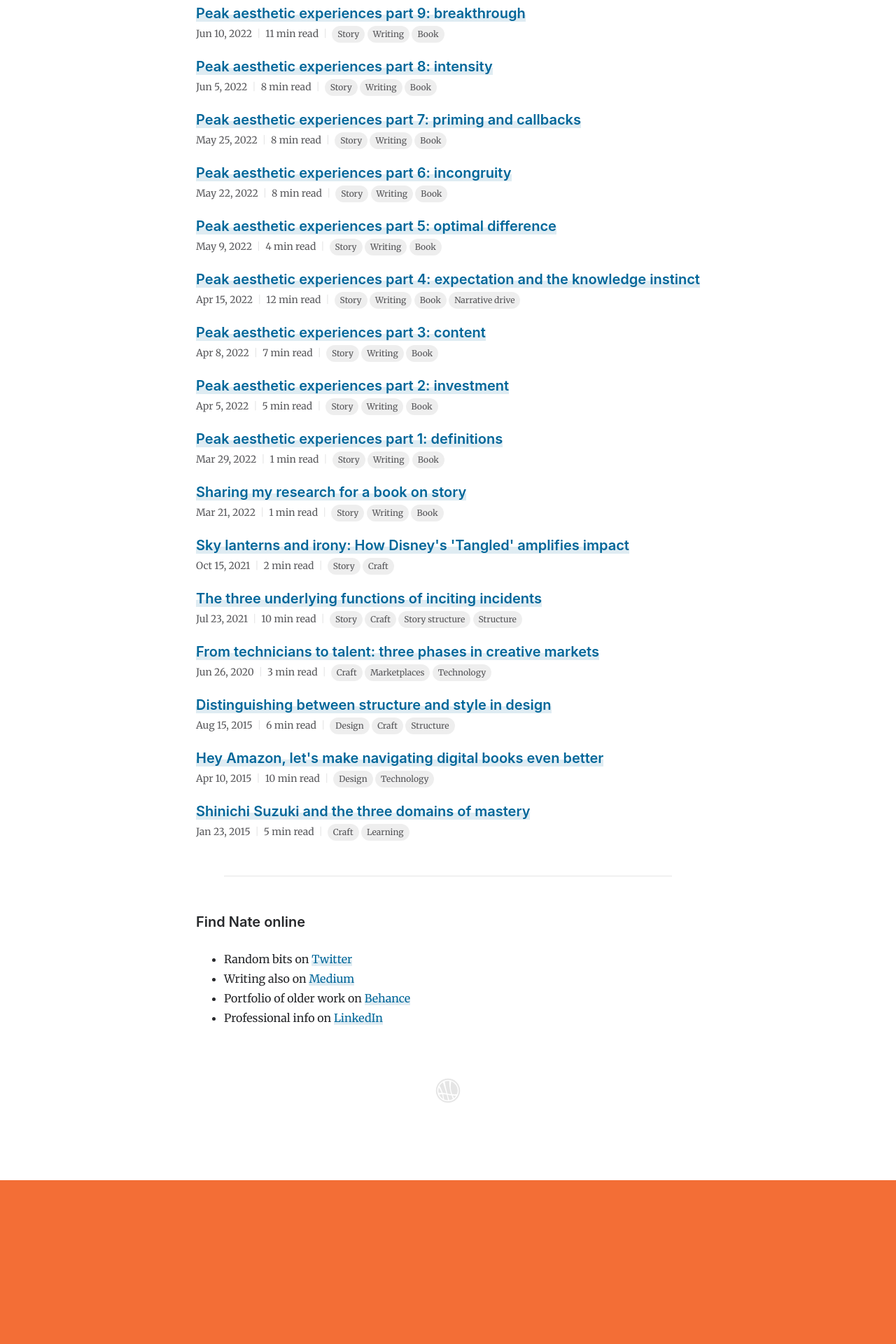
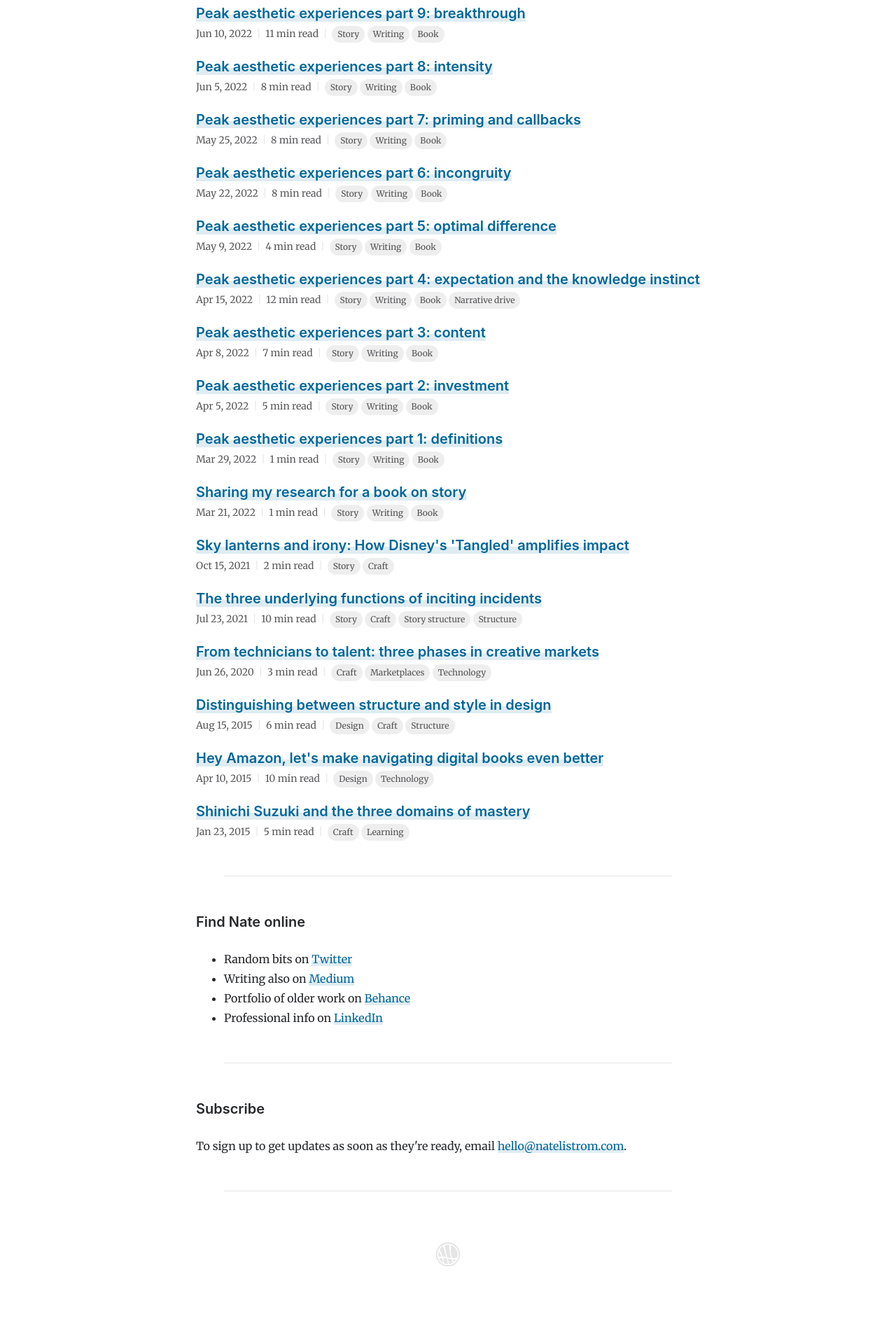
Before and after one commit to natelistrom/natelistrom.github.io, a Jekyll site: the page built from index.markdown, in a window 1280 px wide. Shown: the part 1399-3319 px from the top of the page at 70% size. Built offline with Jekyll 4.4.1, drawn with Linux system fonts in a browser that asks for light colours; before the commit the page ends 3085 px from its top, so only the background shows below that.

Commit message:
Add signup email in footer

```diff
--- a/_includes/_footer.html
+++ b/_includes/_footer.html
@@ -3,6 +3,13 @@
     <data class="u-url" href="{{ "/" | relative_url }}"></data>
 
     <div class="wrapper">
+      <hr />
+
+      <h4>Subscribe</h4>
+      <p class="center">To sign up to get updates as soon as they're ready, email <a href="mailto:hello@natelistrom.com">hello@natelistrom.com</a>.</p>
+
+      <hr />
+
       <a class="site-title" rel="author" href="{{ "/" | relative_url }}" aria-label="Home">
           <svg alt="" xmlns="http://www.w3.org/2000/svg" viewBox="-233 325 144 144" height="2rem" width="2rem">
             <path class="colorWhite" d="M-161 328.6c-9.2 0-18.2 1.8-26.6 5.4 -8.1 3.4-15.5 8.4-21.7 14.7 -6.4 6.2-11.3 13.5-14.7 21.7 -3.6 8.4-5.4 17.3-5.4 26.6 0 9.2 1.8 18.2 5.4 26.6 3.4 8.1 8.4 15.5 14.7 21.7 6.3 6.3 13.6 11.2 21.7 14.7 8.4 3.6 17.4 5.4 26.6 5.4s18.2-1.8 26.6-5.4c8.1-3.4 15.5-8.4 21.7-14.7 6.3-6.3 11.2-13.6 14.7-21.7 3.6-8.4 5.4-17.4 5.4-26.6 0-9.2-1.8-18.2-5.4-26.6 -3.4-8.1-8.4-15.5-14.7-21.7 -6.3-6.3-13.6-11.2-21.7-14.7C-142.8 330.4-151.8 328.6-161 328.6L-161 328.6z"></path>
--- a/css/styles.scss
+++ b/css/styles.scss
@@ -80,7 +80,9 @@ $colorNeutral: rgba(0,2,6,1);
 
 $colorTextPrimary: rgba($colorNeutral, 0.85);
 $colorTextSecondary: rgba($colorNeutral, 0.65);
+
 $colorBorderLight: rgba($colorNeutral, 0.1);
+
 $colorBackgroundLight: rgba($colorNeutral, 0.033);
 $colorBackgroundMedium: rgba($colorNeutral, 0.066);
 $colorBackgroundPrimary: rgba($colorPrimary, 0.125);
@@ -130,7 +132,8 @@ h2 + h3 {
 p {
   margin: 1.5rem 0;
 }
-#content {
+#content,
+.site-footer {
   p, ul, ol {
     font-size: 0.8rem;
     line-height: 1.4rem;
```
Lines whose indentation alone changed are shown as unchanged.
